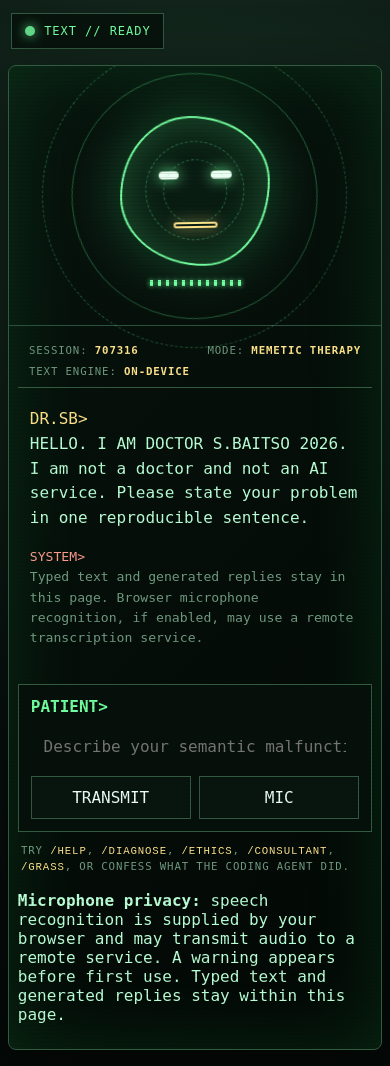
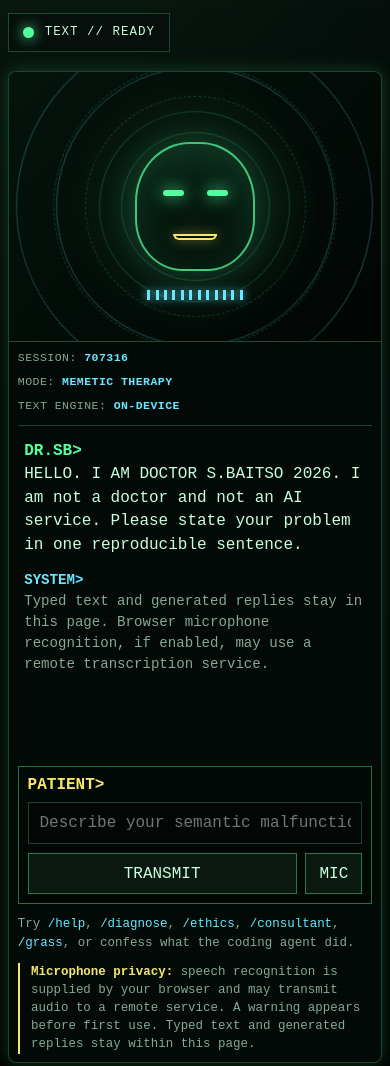
Before and after one commit to QSOLKCB/ETHICS, a website: page index.html in a window 390 px wide. Shown: the part 105-1171 px from the top of the page. Drawn offline with Linux system fonts and the light colour scheme.

Commit message:
Improve responsive and accessible styling

```diff
--- a/styles.css
+++ b/styles.css
@@ -1,177 +1,101 @@
 :root {
   color-scheme: dark;
-  --ink: #b9ffd6;
-  --ink-strong: #ecfff3;
-  --muted: #719b80;
-  --screen: #06100c;
-  --screen-deep: #020604;
-  --panel: #0a1811;
-  --panel-2: #10251a;
-  --line: #315a40;
-  --accent: #72ff9f;
-  --warning: #ffe38a;
-  --danger: #ff9c8f;
-  --shadow: #000000;
-  font-family: "IBM Plex Mono", "Cascadia Mono", "DejaVu Sans Mono", Consolas, monospace;
+  --bg: #020604;
+  --panel: #07100d;
+  --panel-2: #0b1712;
+  --ink: #c9ffdc;
+  --muted: #86a994;
+  --green: #54ff9f;
+  --cyan: #6be7ff;
+  --yellow: #f4e76e;
+  --red: #ff7b82;
+  --line: rgba(84, 255, 159, 0.25);
+  --glow: 0 0 18px rgba(84, 255, 159, 0.2);
+  font-family: "Courier New", ui-monospace, SFMono-Regular, Consolas, monospace;
 }
 
-* {
-  box-sizing: border-box;
-}
-
-html {
-  min-height: 100%;
-  background: var(--screen-deep);
-}
+* { box-sizing: border-box; }
+html { min-height: 100%; background: var(--bg); }
 
 body {
   min-height: 100vh;
   margin: 0;
   color: var(--ink);
   background:
-    radial-gradient(circle at 50% 15%, #183123 0, #07100d 34rem, #020604 72rem),
-    var(--screen-deep);
+    radial-gradient(circle at 20% 0%, rgba(40, 120, 78, 0.18), transparent 32rem),
+    linear-gradient(180deg, #030806, #010302 72%);
 }
 
-button,
-input,
-select {
-  font: inherit;
-}
-
-button,
-select,
-input[type="text"] {
-  color: var(--ink-strong);
-  border: 1px solid var(--line);
-  background: #08150e;
-}
-
-button {
-  cursor: pointer;
-}
-
-button:hover,
-button:focus-visible,
-select:focus-visible,
-input:focus-visible,
-a:focus-visible {
-  outline: 2px solid var(--accent);
-  outline-offset: 2px;
-}
-
-button:active {
-  transform: translateY(1px);
-}
-
-a {
-  color: var(--accent);
-}
-
-code {
-  color: var(--warning);
-}
+button, input, select { font: inherit; }
+button, select, input { color: var(--ink); }
+button { cursor: pointer; }
 
 .skip-link {
   position: fixed;
-  top: 0.6rem;
-  left: 0.6rem;
+  left: 1rem;
+  top: -5rem;
   z-index: 100;
-  padding: 0.7rem 0.9rem;
-  background: var(--ink-strong);
-  color: var(--screen-deep);
-  transform: translateY(-160%);
+  padding: 0.8rem 1rem;
+  color: #00150a;
+  background: var(--green);
 }
-
-.skip-link:focus {
-  transform: translateY(0);
-}
+.skip-link:focus { top: 1rem; }
 
 .shell {
-  width: min(1180px, calc(100% - 2rem));
+  width: min(calc(100% - 2rem), 1180px);
   margin: 0 auto;
   padding: 2rem 0 3rem;
 }
 
 .masthead {
   display: flex;
-  align-items: end;
+  align-items: flex-end;
   justify-content: space-between;
-  gap: 2rem;
-  margin-bottom: 1rem;
-  padding: 0 0.2rem;
+  gap: 1.5rem;
+  margin-bottom: 1.2rem;
 }
 
-.kicker,
-.subtitle,
-.status-panel,
-.terminal-bar,
-.input-help,
-footer {
-  text-transform: uppercase;
+.kicker, .subtitle { margin: 0; color: var(--muted); }
+.kicker { font-size: 0.78rem; letter-spacing: 0.18em; }
+
+h1 {
+  margin: 0.18rem 0 0.25rem;
+  font-size: clamp(2rem, 7vw, 5.4rem);
+  line-height: 0.9;
+  letter-spacing: -0.08em;
+  color: var(--green);
+  text-shadow: 0 0 22px rgba(84, 255, 159, 0.32);
+}
+h1 span { color: var(--yellow); }
+
+.status-panel {
+  display: flex;
+  align-items: center;
+  gap: 0.65rem;
+  flex: 0 0 auto;
+  padding: 0.72rem 0.9rem;
+  border: 1px solid var(--line);
+  background: rgba(7, 16, 13, 0.9);
+  font-size: 0.78rem;
   letter-spacing: 0.08em;
 }
-
-.kicker {
-  margin: 0 0 0.25rem;
-  color: var(--muted);
-  font-size: 0.78rem;
-}
-
-h1 {
-  margin: 0;
-  color: var(--ink-strong);
-  font-size: clamp(2.3rem, 8vw, 5.8rem);
-  line-height: 0.92;
-  letter-spacing: -0.06em;
-  text-shadow: 0 0 1.2rem #3dff7e55;
-}
-
-h1 span {
-  color: var(--warning);
-  font-size: 0.42em;
-  letter-spacing: 0.03em;
-}
-
-.subtitle {
-  margin: 0.55rem 0 0;
-  color: var(--muted);
-  font-size: clamp(0.66rem, 1.6vw, 0.9rem);
-}
-
-.status-panel {
-  flex: 0 0 auto;
-  display: flex;
-  align-items: center;
-  gap: 0.55rem;
-  padding: 0.65rem 0.8rem;
-  border: 1px solid var(--line);
-  color: var(--accent);
-  background: #07130c;
-  font-size: 0.75rem;
-}
-
 .status-light {
-  width: 0.65rem;
-  height: 0.65rem;
+  width: 0.68rem;
+  height: 0.68rem;
   border-radius: 50%;
-  background: var(--accent);
-  box-shadow: 0 0 0.7rem var(--accent);
-  animation: status-pulse 2.2s ease-in-out infinite;
+  background: var(--green);
+  box-shadow: 0 0 14px var(--green);
 }
 
 .display {
   position: relative;
   display: grid;
-  grid-template-columns: minmax(240px, 0.8fr) minmax(0, 1.8fr);
-  min-height: 590px;
+  grid-template-columns: minmax(280px, 0.7fr) minmax(0, 1.3fr);
   overflow: hidden;
   border: 1px solid var(--line);
-  border-radius: 18px;
-  background: linear-gradient(135deg, #07130d, #030805);
-  box-shadow:
-    0 24px 70px #00000099,
-    inset 0 0 80px #2cff7020;
+  border-radius: 14px;
+  background: rgba(3, 10, 7, 0.92);
+  box-shadow: var(--glow), 0 24px 80px rgba(0, 0, 0, 0.44);
 }
 
 .scanlines {
@@ -179,149 +103,104 @@ h1 span {
   inset: 0;
   z-index: 5;
   pointer-events: none;
-  opacity: 0.2;
-  background: repeating-linear-gradient(
-    to bottom,
-    transparent 0,
-    transparent 3px,
-    #000000 4px
-  );
-  mix-blend-mode: multiply;
+  opacity: 0.16;
+  background: repeating-linear-gradient(0deg, transparent 0 3px, rgba(190, 255, 215, 0.08) 3px 4px);
 }
 
 .doctor-core {
   position: relative;
   display: grid;
   place-items: center;
-  min-height: 100%;
+  min-height: 610px;
+  overflow: hidden;
   border-right: 1px solid var(--line);
   background:
-    linear-gradient(90deg, transparent 49.5%, #2e684322 50%, transparent 50.5%),
-    linear-gradient(transparent 49.5%, #2e684322 50%, transparent 50.5%);
-  background-size: 38px 38px;
+    radial-gradient(circle, rgba(84, 255, 159, 0.15), transparent 54%),
+    linear-gradient(135deg, rgba(4, 20, 12, 0.96), rgba(1, 5, 3, 0.96));
 }
+
+.halo {
+  position: absolute;
+  width: 75%;
+  aspect-ratio: 1;
+  border: 1px solid rgba(107, 231, 255, 0.28);
+  border-radius: 50%;
+  animation: rotate 18s linear infinite;
+}
+.halo::before, .halo::after {
+  content: "";
+  position: absolute;
+  inset: 10%;
+  border: 1px dashed rgba(84, 255, 159, 0.2);
+  border-radius: inherit;
+}
+.halo::after { inset: 23%; border-style: solid; }
+.halo-two { width: 96%; animation-direction: reverse; animation-duration: 26s; }
 
 .faceplate {
   position: relative;
   z-index: 2;
-  width: clamp(150px, 19vw, 225px);
-  aspect-ratio: 1;
-  border: 2px solid var(--accent);
-  border-radius: 47% 53% 44% 56% / 54% 43% 57% 46%;
-  background: #091c12;
-  box-shadow:
-    0 0 0 9px #0b261844,
-    0 0 55px #53ff8b45,
-    inset 0 0 45px #5fff9140;
-  animation: face-float 5s ease-in-out infinite;
-}
-
-.faceplate::before,
-.faceplate::after {
-  content: "";
-  position: absolute;
-  inset: 16%;
-  border: 1px dashed #66ff9c55;
-  border-radius: 50%;
-  animation: spin 18s linear infinite;
-}
-
-.faceplate::after {
-  inset: 28%;
-  animation-direction: reverse;
-  animation-duration: 12s;
+  width: min(66%, 260px);
+  aspect-ratio: 0.92;
+  border: 2px solid rgba(84, 255, 159, 0.75);
+  border-radius: 46% 46% 40% 40%;
+  background: linear-gradient(180deg, rgba(10, 38, 24, 0.94), rgba(2, 12, 7, 0.98));
+  box-shadow: inset 0 0 44px rgba(84, 255, 159, 0.12), 0 0 34px rgba(84, 255, 159, 0.18);
 }
 
 .eye {
   position: absolute;
-  top: 36%;
-  width: 14%;
-  height: 6%;
+  top: 37%;
+  width: 18%;
+  height: 5%;
   border-radius: 999px;
-  background: var(--ink-strong);
-  box-shadow: 0 0 14px var(--accent);
+  background: var(--green);
+  box-shadow: 0 0 16px var(--green);
+  animation: blink 7s infinite;
 }
-
-.eye-left {
-  left: 25%;
-}
-
-.eye-right {
-  right: 25%;
-}
+.eye-left { left: 22%; }
+.eye-right { right: 22%; }
 
 .mouth {
   position: absolute;
-  left: 35%;
-  bottom: 25%;
-  width: 30%;
-  height: 4%;
-  border: 2px solid var(--warning);
-  border-radius: 999px;
-  box-shadow: 0 0 14px #ffe38a88;
-  transition: height 80ms ease, bottom 80ms ease;
-}
-
-body.speaking .mouth {
-  height: 12%;
-  bottom: 21%;
-  animation: mouth-talk 150ms steps(2, jump-none) infinite;
-}
-
-.halo {
-  position: absolute;
-  z-index: 1;
-  width: 66%;
-  aspect-ratio: 1;
-  border: 1px solid #62ff9650;
-  border-radius: 50%;
-}
-
-.halo-one {
-  animation: spin 22s linear infinite;
-}
-
-.halo-two {
-  width: 82%;
-  border-style: dashed;
-  animation: spin 34s linear reverse infinite;
+  left: 50%;
+  bottom: 23%;
+  width: 38%;
+  height: 5%;
+  transform: translateX(-50%);
+  border: 2px solid var(--yellow);
+  border-radius: 0 0 999px 999px;
+  box-shadow: 0 0 12px rgba(244, 231, 110, 0.45);
 }
 
 .waveform {
   position: absolute;
-  right: 10%;
+  z-index: 3;
   bottom: 9%;
-  left: 10%;
-  z-index: 2;
   display: flex;
   align-items: center;
-  justify-content: center;
-  gap: 5px;
-  height: 38px;
+  gap: 0.34rem;
+  height: 44px;
 }
-
 .waveform i {
   display: block;
   width: 3px;
-  height: 6px;
-  background: var(--accent);
-  box-shadow: 0 0 5px var(--accent);
+  height: 10px;
+  background: var(--cyan);
+  box-shadow: 0 0 8px var(--cyan);
 }
-
-body.speaking .waveform i {
-  animation: waveform 480ms ease-in-out infinite alternate;
-}
-
-body.speaking .waveform i:nth-child(2n) { animation-delay: -120ms; }
-body.speaking .waveform i:nth-child(3n) { animation-delay: -240ms; }
-body.speaking .waveform i:nth-child(4n) { animation-delay: -360ms; }
+.speaking .waveform i { animation: voice 0.55s ease-in-out infinite alternate; }
+.speaking .waveform i:nth-child(2n) { animation-delay: -0.2s; }
+.speaking .waveform i:nth-child(3n) { animation-delay: -0.4s; }
+.speaking .mouth { animation: talk 0.18s steps(2) infinite; }
 
 .terminal-wrap {
   position: relative;
-  z-index: 3;
-  display: grid;
-  grid-template-rows: auto 1fr auto auto;
+  z-index: 2;
+  display: flex;
+  flex-direction: column;
   min-width: 0;
+  min-height: 610px;
   padding: 1rem;
 }
 
@@ -329,283 +208,156 @@ body.speaking .waveform i:nth-child(4n) { animation-delay: -360ms; }
   display: flex;
   flex-wrap: wrap;
   justify-content: space-between;
-  gap: 0.5rem 1rem;
-  padding: 0.55rem 0.7rem;
+  gap: 0.7rem 1rem;
+  padding-bottom: 0.8rem;
   border-bottom: 1px solid var(--line);
   color: var(--muted);
-  font-size: 0.67rem;
+  font-size: 0.72rem;
+  letter-spacing: 0.04em;
 }
-
-.terminal-bar strong {
-  color: var(--warning);
-}
+.terminal-bar strong { color: var(--cyan); }
 
 .transcript {
-  min-height: 0;
-  overflow-y: auto;
-  padding: 1.2rem 0.75rem;
-  scrollbar-color: var(--line) var(--screen);
+  flex: 1 1 auto;
+  min-height: 340px;
+  max-height: 450px;
+  overflow: auto;
+  padding: 1rem 0.4rem 1.4rem;
+  scrollbar-color: var(--green) transparent;
 }
 
 .message {
   display: grid;
-  grid-template-columns: 6.4rem 1fr;
+  grid-template-columns: 6rem minmax(0, 1fr);
   gap: 0.75rem;
-  margin: 0 0 1rem;
-  line-height: 1.55;
+  margin-bottom: 0.9rem;
 }
-
-.message .speaker {
-  color: var(--warning);
-  text-align: right;
-}
-
-.message.user .speaker {
-  color: var(--accent);
-}
-
-.message.system {
-  color: var(--muted);
-  font-size: 0.82rem;
-}
-
-.message.system .speaker {
-  color: var(--danger);
-}
-
-.message p {
-  margin: 0;
-  overflow-wrap: anywhere;
-}
+.message p { margin: 0; line-height: 1.48; overflow-wrap: anywhere; }
+.speaker { color: var(--green); font-weight: 700; }
+.message.user .speaker { color: var(--yellow); }
+.message.system { color: var(--muted); font-size: 0.88rem; }
+.message.system .speaker { color: var(--cyan); }
 
 .input-row {
   display: grid;
-  grid-template-columns: auto 1fr auto auto;
+  grid-template-columns: auto minmax(0, 1fr) auto auto;
+  align-items: center;
   gap: 0.55rem;
-  align-items: center;
-  padding: 0.75rem;
+  padding: 0.55rem;
+  border: 1px solid rgba(84, 255, 159, 0.42);
+  background: rgba(2, 8, 5, 0.96);
+}
+.prompt-mark { color: var(--yellow); font-weight: 700; }
+
+input[type="text"], select {
+  width: 100%;
   border: 1px solid var(--line);
-  background: #06100b;
+  outline: none;
+  background: #020604;
+}
+input[type="text"] { min-width: 0; padding: 0.68rem; border: 0; }
+input[type="text"]:focus, select:focus, button:focus-visible, input[type="range"]:focus-visible {
+  outline: 2px solid var(--yellow);
+  outline-offset: 2px;
 }
 
-.prompt-mark {
-  color: var(--accent);
-  font-weight: 700;
+button {
+  border: 1px solid rgba(84, 255, 159, 0.42);
+  padding: 0.66rem 0.82rem;
+  background: #0a1811;
 }
+button:hover { border-color: var(--green); background: #10271a; }
+button[aria-pressed="true"] { border-color: var(--yellow); color: var(--yellow); }
+button:disabled { cursor: not-allowed; opacity: 0.45; }
 
-.input-row input {
-  width: 100%;
-  min-width: 0;
-  padding: 0.75rem 0.8rem;
-  border: 0;
-  background: transparent;
+.input-help, .privacy-note {
+  margin: 0.72rem 0 0;
+  color: var(--muted);
+  font-size: 0.78rem;
+  line-height: 1.45;
 }
-
-.input-row button,
-.controls button {
-  padding: 0.68rem 0.78rem;
-}
-
-.icon-button[aria-pressed="true"] {
-  color: var(--screen-deep);
-  background: var(--warning);
-}
-
-.input-help {
-  margin: 0.65rem 0.2rem 0;
-  color: var(--muted);
-  font-size: 0.67rem;
-  line-height: 1.5;
-}
+.privacy-note { padding-left: 0.7rem; border-left: 2px solid var(--yellow); }
+.privacy-note strong { color: var(--yellow); }
+code { color: var(--cyan); }
 
 .controls {
   display: grid;
-  grid-template-columns: minmax(180px, 1.4fr) repeat(2, minmax(130px, 1fr)) repeat(3, auto);
-  gap: 0.75rem;
-  align-items: end;
-  margin-top: 1rem;
-  padding: 1rem;
+  grid-template-columns: minmax(170px, 1.4fr) repeat(2, minmax(130px, 1fr)) repeat(3, auto);
+  gap: 0.7rem;
+  margin-top: 0.9rem;
+  padding: 0.85rem;
   border: 1px solid var(--line);
-  background: var(--panel);
+  background: rgba(7, 16, 13, 0.9);
 }
-
-.controls label {
-  display: grid;
-  gap: 0.45rem;
-  color: var(--muted);
-  font-size: 0.72rem;
-  text-transform: uppercase;
-  letter-spacing: 0.08em;
-}
-
-.controls select {
-  min-width: 0;
-  padding: 0.65rem;
-}
-
-.controls input[type="range"] {
-  width: 100%;
-  accent-color: var(--accent);
-}
+.controls label { display: grid; gap: 0.35rem; color: var(--muted); font-size: 0.72rem; }
+.controls select { padding: 0.5rem; }
+.controls input[type="range"] { width: 100%; accent-color: var(--green); }
 
 .mode-grid {
   display: grid;
-  grid-template-columns: repeat(4, 1fr);
+  grid-template-columns: repeat(4, minmax(0, 1fr));
   gap: 0.75rem;
-  margin-top: 1rem;
+  margin-top: 0.9rem;
+}
+.mode-card { min-height: 96px; text-align: left; }
+.mode-card strong, .mode-card span { display: block; }
+.mode-card strong { color: var(--green); }
+.mode-card span { margin-top: 0.45rem; color: var(--muted); font-size: 0.78rem; }
+.mode-card.active strong { color: var(--yellow); }
+
+footer {
+  padding: 1.4rem 0 0;
+  color: var(--muted);
+  font-size: 0.78rem;
+  line-height: 1.5;
+  text-align: center;
+}
+footer p { margin: 0.25rem; }
+a { color: var(--cyan); }
+
+.grass-mode {
+  --green: #9dff73;
+  --cyan: #8ee6ff;
+  background: radial-gradient(circle at 50% 100%, rgba(76, 150, 45, 0.24), transparent 45%), var(--bg);
 }
 
-.mode-card {
-  min-height: 105px;
-  padding: 1rem;
-  text-align: left;
-  background: var(--panel);
-}
-
-.mode-card strong,
-.mode-card span {
-  display: block;
-}
-
-.mode-card strong {
-  margin-bottom: 0.55rem;
-  color: var(--warning);
-}
-
-.mode-card span {
-  color: var(--muted);
-  font-size: 0.76rem;
-  line-height: 1.4;
-}
-
-.mode-card.active {
-  border-color: var(--accent);
-  background: var(--panel-2);
-  box-shadow: inset 0 0 30px #4cff8420;
-}
-
-footer {
-  display: flex;
-  flex-wrap: wrap;
-  justify-content: space-between;
-  gap: 1rem;
-  margin-top: 1.5rem;
-  color: var(--muted);
-  font-size: 0.65rem;
-  line-height: 1.6;
-}
-
-footer p {
-  margin: 0;
-}
-
-@keyframes status-pulse {
-  0%, 100% { opacity: 0.65; }
-  50% { opacity: 1; }
-}
-
-@keyframes face-float {
-  0%, 100% { transform: translateY(-5px) rotate(-1deg); }
-  50% { transform: translateY(7px) rotate(1deg); }
-}
-
-@keyframes spin {
-  to { transform: rotate(360deg); }
-}
-
-@keyframes mouth-talk {
-  0% { transform: scaleY(0.5); }
-  100% { transform: scaleY(1.35); }
-}
-
-@keyframes waveform {
-  from { height: 5px; }
-  to { height: 34px; }
-}
+@keyframes rotate { to { transform: rotate(1turn); } }
+@keyframes blink { 0%, 46%, 50%, 100% { transform: scaleY(1); } 48% { transform: scaleY(0.08); } }
+@keyframes voice { to { height: 42px; } }
+@keyframes talk { to { height: 16%; width: 28%; border-radius: 999px; } }
 
 @media (max-width: 900px) {
-  .display {
-    grid-template-columns: 1fr;
-  }
-
+  .display { grid-template-columns: 1fr; }
   .doctor-core {
-    min-height: 260px;
+    min-height: 270px;
     border-right: 0;
     border-bottom: 1px solid var(--line);
   }
-
-  .terminal-wrap {
-    min-height: 520px;
-  }
-
-  .controls {
-    grid-template-columns: repeat(2, 1fr);
-  }
-
-  .mode-grid {
-    grid-template-columns: repeat(2, 1fr);
-  }
+  .faceplate { width: min(32%, 170px); }
+  .terminal-wrap { min-height: 520px; }
+  .controls { grid-template-columns: repeat(2, minmax(0, 1fr)); }
+  .mode-grid { grid-template-columns: repeat(2, minmax(0, 1fr)); }
 }
 
 @media (max-width: 600px) {
   .shell {
-    width: min(100% - 1rem, 1180px);
+    width: min(calc(100% - 1rem), 1180px);
     padding-top: 1rem;
   }
-
-  .masthead {
-    display: block;
-  }
-
-  .status-panel {
-    width: fit-content;
-    margin-top: 1rem;
-  }
-
-  .display {
-    border-radius: 8px;
-  }
-
-  .terminal-wrap {
-    padding: 0.55rem;
-  }
-
-  .message {
-    display: block;
-  }
-
-  .message .speaker {
-    margin-bottom: 0.25rem;
-    text-align: left;
-  }
-
-  .input-row {
-    grid-template-columns: 1fr 1fr;
-  }
-
-  .prompt-mark,
-  .input-row input {
-    grid-column: 1 / -1;
-  }
-
-  .controls,
-  .mode-grid {
-    grid-template-columns: 1fr;
-  }
-
-  footer {
-    display: block;
-  }
-
-  footer p + p {
-    margin-top: 0.75rem;
-  }
+  .masthead { display: block; }
+  .status-panel { width: fit-content; margin-top: 1rem; }
+  .display { border-radius: 8px; }
+  .terminal-wrap { padding: 0.55rem; }
+  .terminal-bar { display: grid; }
+  .message { grid-template-columns: 1fr; gap: 0.2rem; }
+  .input-row { grid-template-columns: 1fr auto; }
+  .prompt-mark { grid-column: 1 / -1; }
+  .input-row input { grid-column: 1 / -1; border: 1px solid var(--line); }
+  .controls, .mode-grid { grid-template-columns: 1fr; }
 }
 
 @media (prefers-reduced-motion: reduce) {
-  *,
-  *::before,
-  *::after {
+  *, *::before, *::after {
     scroll-behavior: auto !important;
     animation-duration: 0.001ms !important;
     animation-iteration-count: 1 !important;
```
